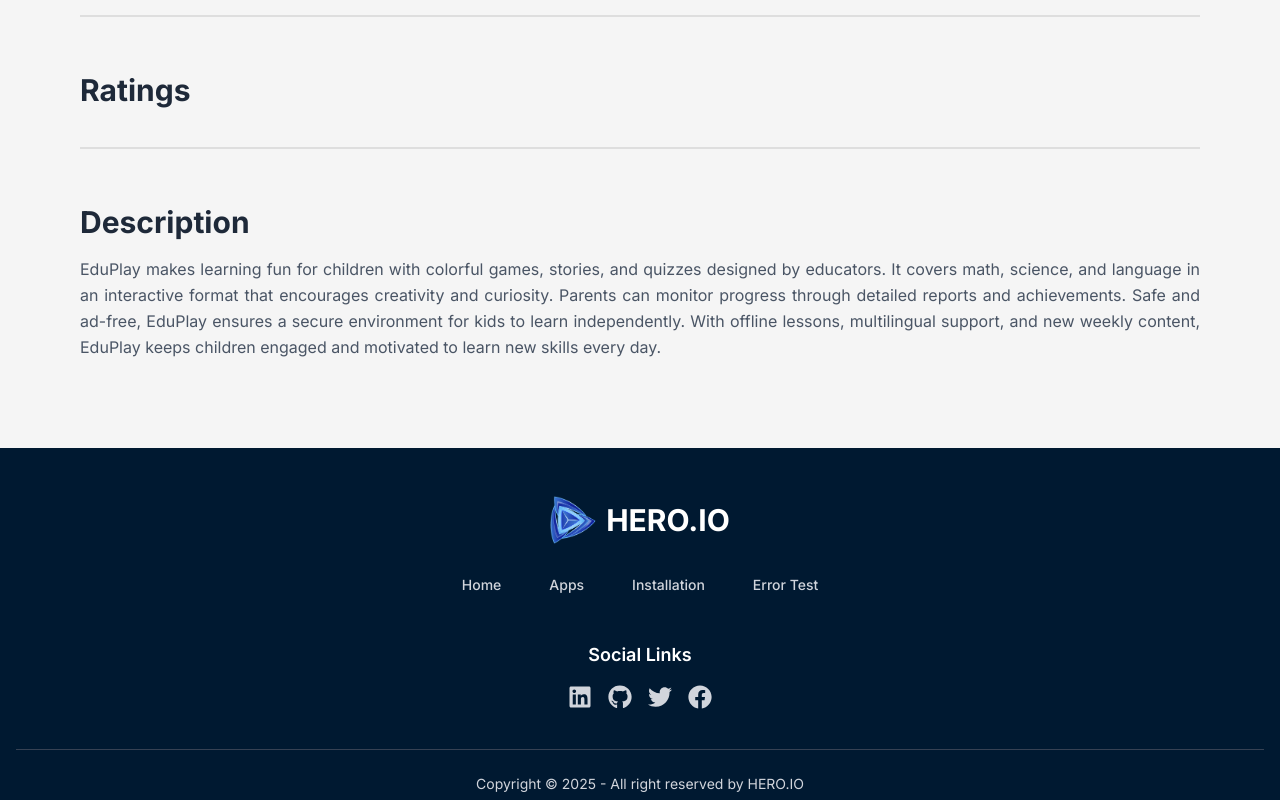
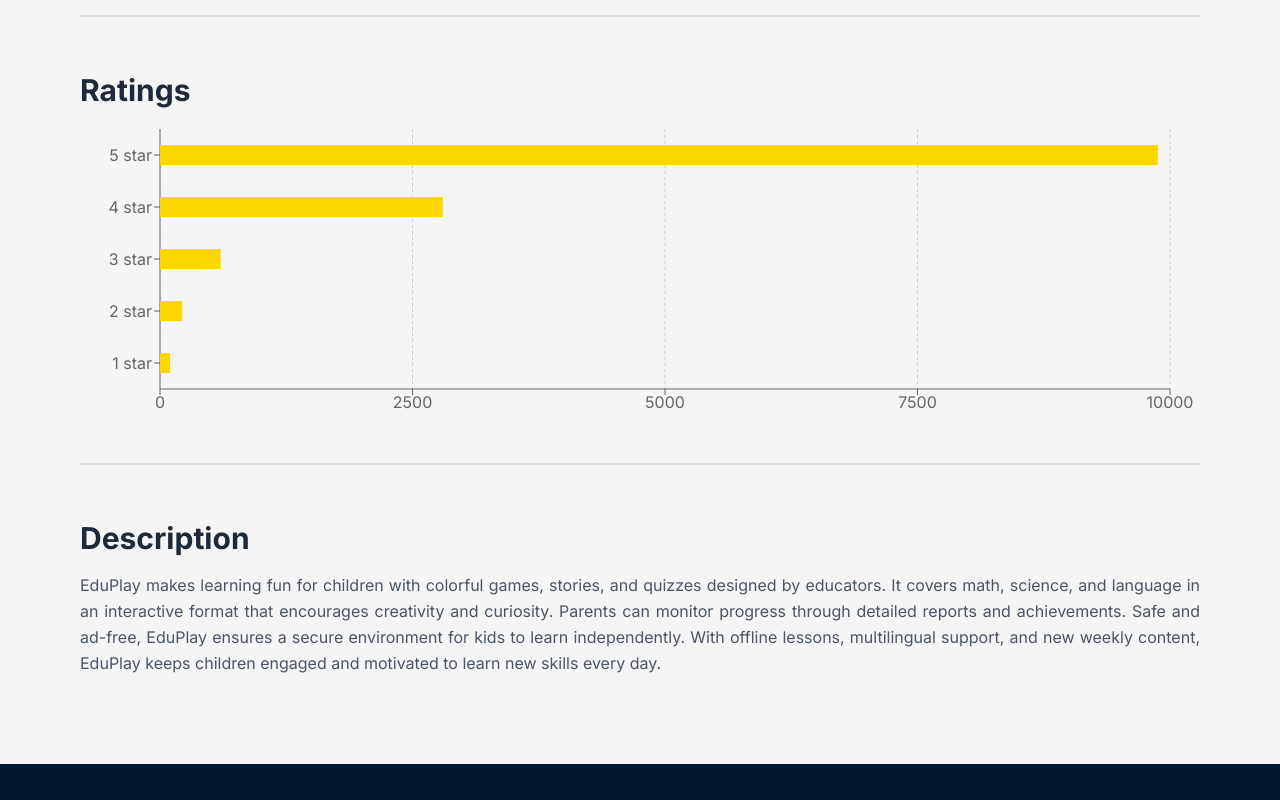
Before and after one commit to rahmanshaon/A08-hero-apps, a React (Vite) app: page /app/1 in a window 1280 px wide. Shown: the part 600-1400 px from the top of the page. Built offline with nearby package versions, Linux system fonts and the light colour scheme.

Commit message:
bar chart added in app details page

```diff
--- a/package.json
+++ b/package.json
@@ -16,6 +16,8 @@
     "react-dom": "^19.1.1",
     "react-icons": "^5.5.0",
     "react-router": "^7.9.3",
+    "react-toastify": "^11.0.5",
+    "recharts": "^3.2.1",
     "tailwindcss": "^4.1.14"
   },
   "devDependencies": {
--- /dev/null
+++ b/src/components/ReviewChart.jsx
@@ -0,0 +1,35 @@
+import React from "react";
+import {
+  Bar,
+  BarChart,
+  CartesianGrid,
+  ResponsiveContainer,
+  Tooltip,
+  XAxis,
+  YAxis,
+} from "recharts";
+
+const ReviewChart = ({ data }) => {
+  const chartData = [...data].reverse();
+  return (
+    <div>
+      <div style={{ width: "100%", height: 300 }}>
+        <ResponsiveContainer>
+          <BarChart
+            data={chartData}
+            layout="vertical"
+            margin={{ top: 5, right: 30, left: 20, bottom: 5 }}
+          >
+            <CartesianGrid strokeDasharray="3 3" horizontal={false} />
+            <XAxis type="number" />
+            <YAxis dataKey="name" type="category" width={60} />
+            <Tooltip cursor={{ fill: "rgba(240, 240, 240, 0.5)" }} />
+            <Bar dataKey="count" fill="gold" barSize={20} />
+          </BarChart>
+        </ResponsiveContainer>
+      </div>
+    </div>
+  );
+};
+
+export default ReviewChart;
--- a/src/layouts/MainLayout.jsx
+++ b/src/layouts/MainLayout.jsx
@@ -2,6 +2,7 @@
 import Navbar from "../components/Navbar";
 import { Outlet } from "react-router";
 import Footer from "../components/Footer";
+import { ToastContainer } from "react-toastify";
 
 const MainLayout = () => {
   return (
@@ -11,6 +12,7 @@
         <Outlet />
       </main>
       <Footer />
+      <ToastContainer />
     </div>
   );
 };
--- a/src/pages/AppDetails.jsx
+++ b/src/pages/AppDetails.jsx
@@ -6,6 +6,7 @@
 import { FiDownload } from "react-icons/fi";
 import { formatCompactNumber } from "../utils/formatters";
 import AppDetailsErrorPage from "./AppDetailsErrorPage";
+import ReviewChart from "../components/ReviewChart";
 
 const AppDetails = () => {
   const { id } = useParams();
@@ -15,13 +16,17 @@
   if (loading) {
     return (
       <div className="flex items-center justify-center h-96">
-        <p className="text-lg font-semibold text-gray-500">Loading app details...</p>
+        <p className="text-lg font-semibold text-gray-500">
+          Loading app details...
+        </p>
       </div>
     );
   }
 
   if (error) {
-    return <AppDetailsErrorPage message="Something went wrong while fetching app data." />;
+    return (
+      <AppDetailsErrorPage message="Something went wrong while fetching app data." />
+    );
   }
 
   const numericId = Number(id);
@@ -44,6 +49,7 @@
     size,
     reviews,
     description,
+    ratings,
   } = app || {};
 
   return (
@@ -129,6 +135,9 @@
         <h2 className="text-3xl font-bold mb-4 text-gray-800 text-center lg:text-left">
           Ratings
         </h2>
+        <div>
+          <ReviewChart data={ratings} />
+        </div>
       </div>
 
       {/* Divider */}
```
Also changed, not shown: 1 other file (tests, documents, lock files or other folders).
